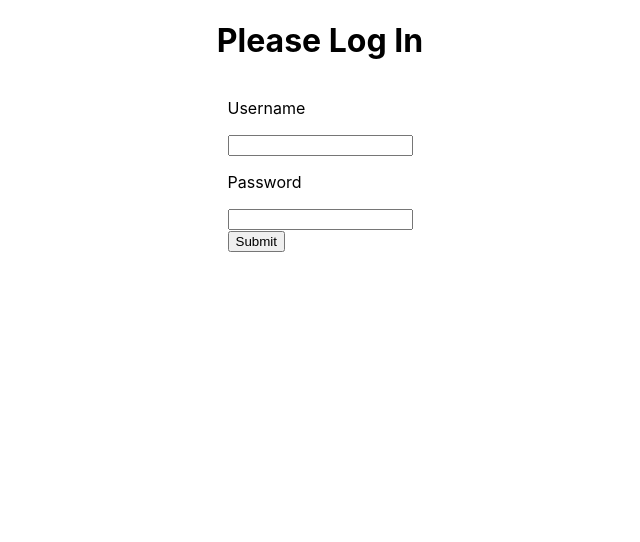
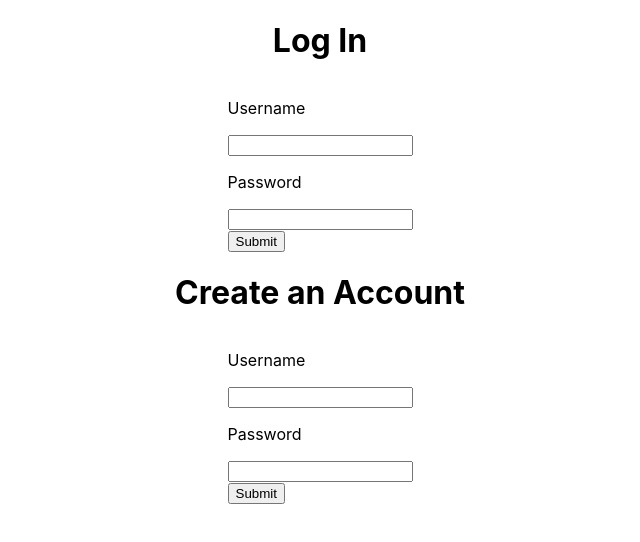
Before and after one commit to thepowersss/UserLoginTest, a React (Create React App) app in the folder reactapp/: page /home in a window 1280 px wide. Shown: the top 542 px of the page, without its empty margins (320-960 px from the left). Built offline with nearby package versions, Linux system fonts and the light colour scheme.

Commit message:
Frontend+logout shell
backend wip

```diff
--- a/reactapp/server.js
+++ b/reactapp/server.js
@@ -10,4 +10,7 @@ app.use('/login', (req, res) => {
   });
 });
 
+app.use('/user', (req, res) => {
+});
+
 app.listen(8080, () => console.log('API is running on http://localhost:8080/login'));
--- a/reactapp/src/components/App/App.js
+++ b/reactapp/src/components/App/App.js
@@ -4,14 +4,26 @@ import { BrowserRouter, Route, Switch } from 'react-router-dom';
 import './App.css';
 import User from './user';
 import Login from '../Login/Login';
+import Register from '../Signup/Signup';
 import useToken from './useToken';
 
 function App() {
   const { token, setToken } = useToken();
 
   if(!token) {
+      /*
       return <Login setToken={setToken} />
+      */
+      console.log("no token")
+      return <div>
+        <Login setToken={setToken} />
+        <Register setToken={setToken} />
+      </div>
     }
+  if (token) {
+    console.log("yes token")
+    return <User />
+  }
 
   return (
     <div className="wrapper">
@@ -19,7 +31,25 @@ function App() {
       <BrowserRouter>
         <Switch>
           <Route path="/user">
-            <User></User>
+            <User />
+          </Route>
+        </Switch>
+        <Switch>
+          <Route path="/home">
+            <Login setToken={setToken} />
+            <Register setToken={setToken} />
+          </Route>
+        </Switch>
+        /*
+        <Switch>
+          <Route path="/register">
+            <Register setToken={setToken} />
+          </Route>
+        </Switch>
+        */
+        <Switch>
+          <Route path="/login">
+            <Login setToken={setToken} />
           </Route>
         </Switch>
       </BrowserRouter>
--- a/reactapp/src/components/App/useToken.js
+++ b/reactapp/src/components/App/useToken.js
@@ -2,7 +2,7 @@ import { useState } from 'react';
 
 export default function useToken() {
   const getToken = () => {
-    const tokenString = localStorage.getItem('token');
+    const tokenString = sessionStorage.getItem('token');
     const userToken = JSON.parse(tokenString);
     return userToken?.token
   };
@@ -10,7 +10,7 @@ export default function useToken() {
   const [token, setToken] = useState(getToken());
 
   const saveToken = userToken => {
-    localStorage.setItem('token', JSON.stringify(userToken));
+    sessionStorage.setItem('token', JSON.stringify(userToken));
     setToken(userToken.token);
   };
 
--- a/reactapp/src/components/App/user.js
+++ b/reactapp/src/components/App/user.js
@@ -1,7 +1,25 @@
 import React from 'react';
 
+
+async function logoutUser() {
+  console.log("logout user");
+  document.location.href="/";
+}
+
 export default function User() {
+  const handleSubmit = async e => {
+    e.preventDefault();
+    sessionStorage.removeItem('token')
+    logoutUser();
+  }
   return(
-    <h2>User Email:</h2>
+    <div>
+      <h2>User Email:</h2>
+      <form onSubmit={handleSubmit}>
+        <div>
+          <button type="submit">Logout</button>
+        </div>
+      </form>
+    </div>
   );
 }
--- a/reactapp/src/components/Login/Login.js
+++ b/reactapp/src/components/Login/Login.js
@@ -3,6 +3,7 @@ import PropTypes from 'prop-types';
 import './Login.css';
 
 async function loginUser(credentials) {
+  console.log("login credentials: " + credentials);
  return fetch('http://localhost:8080/login', {
    method: 'POST',
    headers: {
@@ -14,6 +15,7 @@ async function loginUser(credentials) {
 }
 
 export default function Login({ setToken }) {
+  console.log("reached");
   const [username, setUserName] = useState();
   const [password, setPassword] = useState();
 
@@ -28,7 +30,7 @@ export default function Login({ setToken }) {
 
   return(
     <div className="login-wrapper">
-      <h1>Please Log In</h1>
+      <h1>Log In</h1>
       <form onSubmit={handleSubmit}>
         <label>
           <p>Username</p>
--- a/reactapp/src/components/Signup/Signup.js
+++ b/reactapp/src/components/Signup/Signup.js
@@ -1,2 +1,51 @@
 import React, { useState } from 'react';
 import PropTypes from 'prop-types';
+
+async function registerUser(user) {
+  console.log("register user: " + user);
+  return fetch('http://localhost:8080/login', {
+   method: 'POST',
+   headers: {
+     'Content-Type': 'application/json'
+   },
+   body: JSON.stringify(user)
+ })
+   .then(data => data.json())
+}
+
+export default function Register({ setToken }) {
+  const [username, setUserName] = useState();
+  const [password, setPassword] = useState();
+
+  const handleSubmit = async e => {
+    e.preventDefault();
+    const token = await registerUser({
+      username,
+      password
+    });
+    setToken(token);
+  }
+
+  return(
+    <div className="login-wrapper">
+      <h1>Create an Account</h1>
+      <form onSubmit={handleSubmit}>
+        <label>
+          <p>Username</p>
+          <input type="text" onChange={e => setUserName(e.target.value)} />
+        </label>
+        <label>
+          <p>Password</p>
+          <input type="password" onChange={e => setPassword(e.target.value)} />
+        </label>
+        <div>
+          <button type="submit">Submit</button>
+        </div>
+      </form>
+    </div>
+  )
+}
+
+Register.propTypes = {
+  setToken: PropTypes.func.isRequired
+};
```
